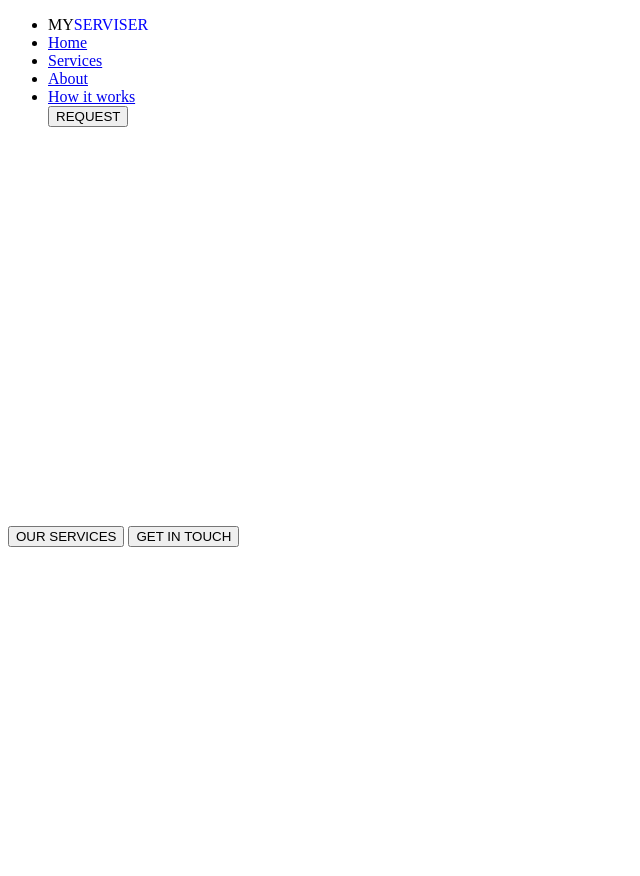
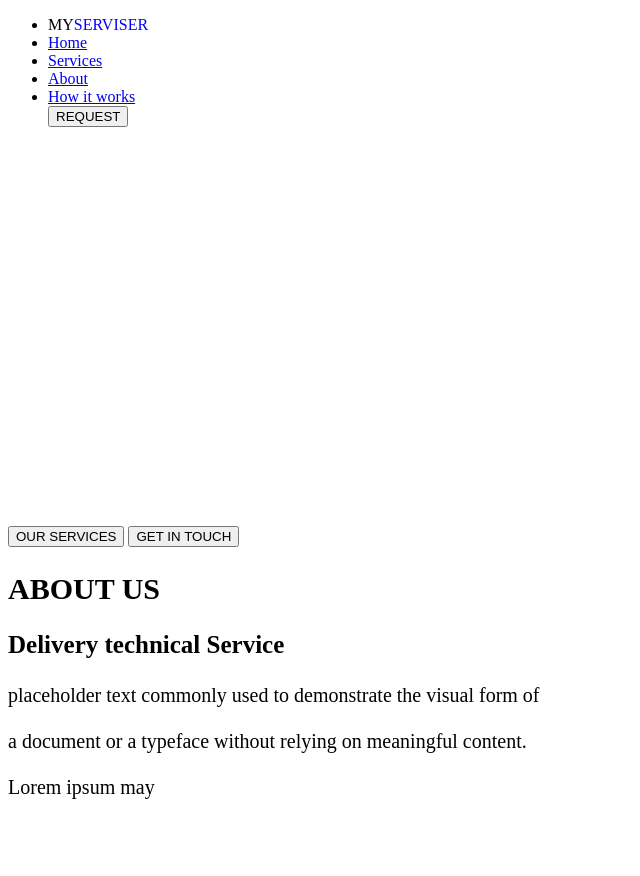
Before and after one commit to Memory-Wabwile/servicer, a plain HTML site: page index.html in a window 1280 px wide. Shown: the whole page, without its empty margins (0-640 px from the left). Before the commit the page ends 800 px from the top, so only its background shows below. Drawn offline with Linux system fonts and the light colour scheme.

Commit message:
create class container2

```diff
--- a/index.html
+++ b/index.html
@@ -30,5 +30,14 @@
               <button id="touch">GET IN TOUCH</button>
       </div>
     </div>
+
+    <div class="container1">
+        <div class="text">
+            <h2 style="font-size: 30px;">ABOUT US</h2>
+            <h3 style="font-size: 25px;">Delivery technical Service</h3>
+            <p style="font-size: 20px;">placeholder text commonly used to demonstrate the visual form of <br><br>
+            a document or a typeface without relying on meaningful content.<br><br>
+        Lorem ipsum may</p><br><br><br>
+    </div>
 </body>
 </html>
```
